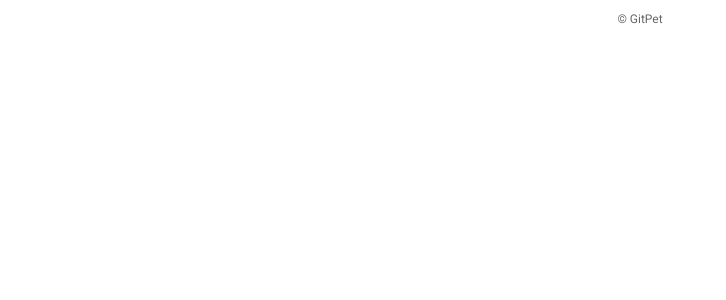
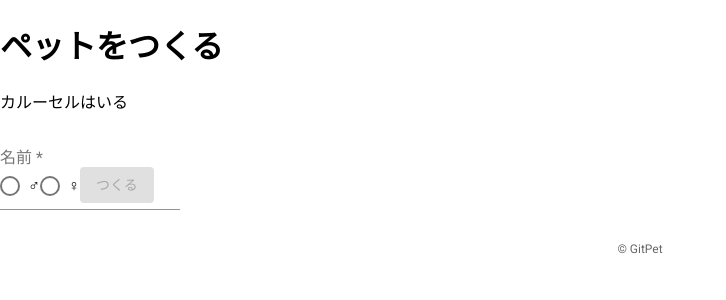
Before and after one commit to hide-a1/angular-firebase-example, an Angular app: page /create in a window 1280 px wide. Before the commit this address led to /. Shown: the top 300 px of the page, without its empty margins (0-726 px from the left). Built offline with nearby package versions, Linux system fonts and the light colour scheme.

Commit message:
feat(create.component):フォームの実装

```diff
--- a/src/app/app-routing.module.ts
+++ b/src/app/app-routing.module.ts
@@ -1,16 +1,21 @@
 import { NgModule } from '@angular/core';
 import { Routes, RouterModule } from '@angular/router';
-
 
 const routes: Routes = [
   {
     path: 'welcome',
-    loadChildren: () => import('./welcome/welcome.module').then(m => m.WelcomeModule)
-  }
+    loadChildren: () =>
+      import('./welcome/welcome.module').then((m) => m.WelcomeModule),
+  },
+  {
+    path: 'create',
+    loadChildren: () =>
+      import('./create/create.module').then((m) => m.CreateModule),
+  },
 ];
 
 @NgModule({
   imports: [RouterModule.forRoot(routes)],
-  exports: [RouterModule]
+  exports: [RouterModule],
 })
-export class AppRoutingModule { }
+export class AppRoutingModule {}
--- a/src/app/create/create-routing.module.ts
+++ b/src/app/create/create-routing.module.ts
@@ -1,11 +1,16 @@
 import { NgModule } from '@angular/core';
 import { Routes, RouterModule } from '@angular/router';
+import { CreateComponent } from './create/create.component';
 
-
-const routes: Routes = [];
+const routes: Routes = [
+  {
+    path: '',
+    component: CreateComponent,
+  },
+];
 
 @NgModule({
   imports: [RouterModule.forChild(routes)],
-  exports: [RouterModule]
+  exports: [RouterModule],
 })
-export class CreateRoutingModule { }
+export class CreateRoutingModule {}
--- /dev/null
+++ b/src/app/create/create/create.component.html
@@ -0,0 +1,24 @@
+<h1>ペットをつくる</h1>
+
+<p>カルーセルはいる</p>
+
+<form [formGroup]="form" (ngSubmit)="submit()">
+  <mat-form-field>
+    <mat-label>名前</mat-label>
+    <input
+      formControlName="name"
+      placeholder="テスト太郎"
+      type="text"
+      matInput
+      autocomplete="off"
+      required
+    />
+    <mat-radio-group formControlName="gender">
+      <mat-radio-button value="male">♂</mat-radio-button>
+      <mat-radio-button value="female">♀</mat-radio-button>
+    </mat-radio-group>
+    <button [disabled]="form.invalid" mat-raised-button color="primary">
+      つくる
+    </button>
+  </mat-form-field>
+</form>
--- /dev/null
+++ b/src/app/create/create/create.component.ts
@@ -0,0 +1,23 @@
+import { Component, OnInit } from '@angular/core';
+import { FormBuilder, Validators } from '@angular/forms';
+import { ClassGetter } from '@angular/compiler/src/output/output_ast';
+
+@Component({
+  selector: 'app-create',
+  templateUrl: './create.component.html',
+  styleUrls: ['./create.component.scss'],
+})
+export class CreateComponent implements OnInit {
+  form = this.fb.group({
+    name: ['', [Validators.required, Validators.maxLength(40)]],
+    gender: ['', [Validators.required, Validators.pattern(/male|female/)]],
+  });
+
+  constructor(private fb: FormBuilder) {}
+
+  ngOnInit(): void {}
+
+  submit() {
+    console.log(this.form.value);
+  }
+}
--- a/src/app/welcome/welcome/welcome.component.html
+++ b/src/app/welcome/welcome/welcome.component.html
@@ -4,5 +4,7 @@
   <h1>GitPet</h1>
   <p>Pushで育つあなただけのペット</p>
 
-  <button mat-raised-button color="primary">Gitではじめる</button>
+  <button routerLink="/create" mat-raised-button color="primary">
+    Gitではじめる
+  </button>
 </div>
```
Also changed, not shown: src/app/create/create.module.ts (+16 -5 lines), src/app/create/create/create.component.scss (added), 1 other file (tests, documents, lock files or other folders).
